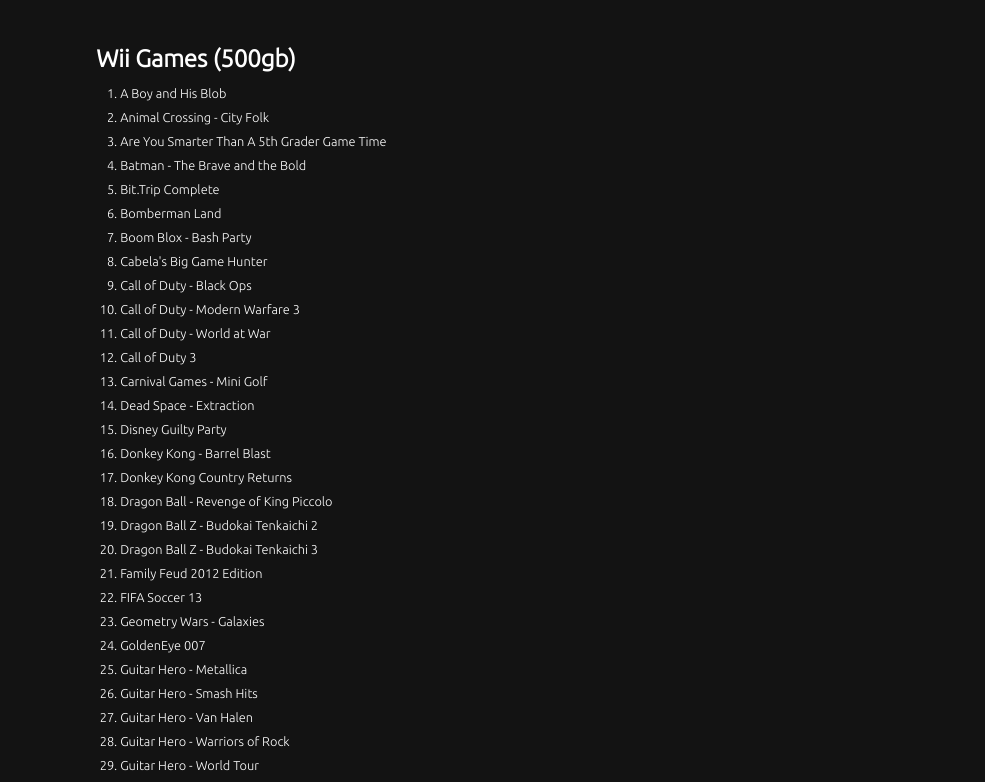
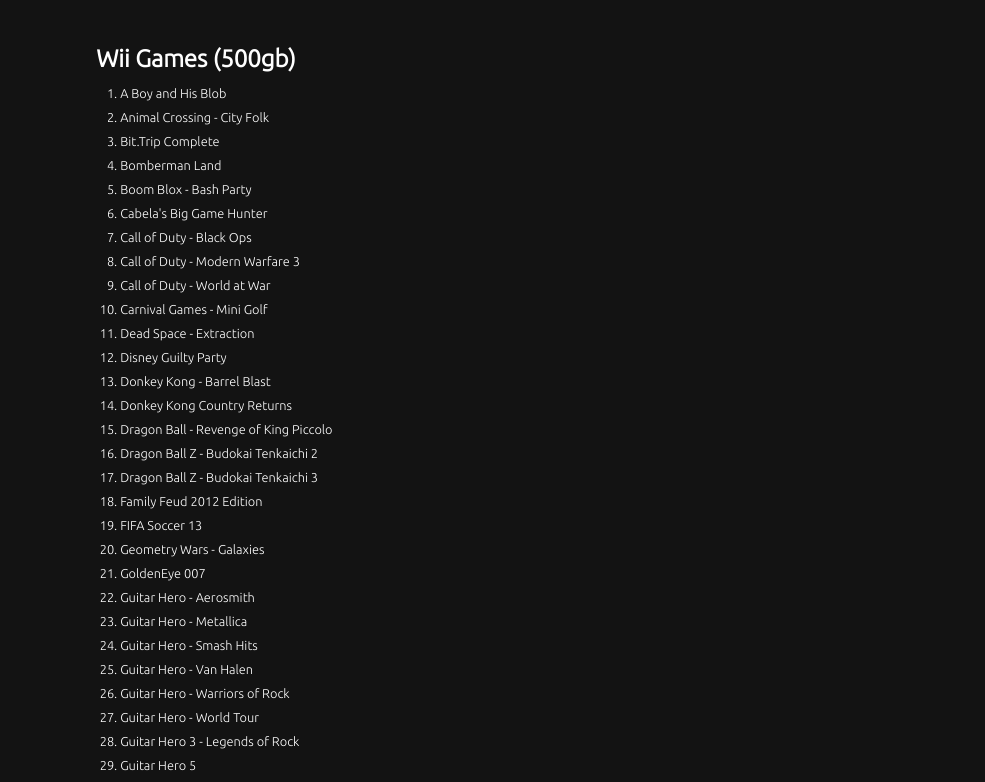
Before and after one commit to gamenames/guides, a plain HTML site: page game_lists/wii games (large).html in a window 1280 px wide. Shown: the part 165-947 px from the top of the page, without its empty margins (147-1132 px from the left). Drawn offline with Linux system fonts and the light colour scheme.

Commit message:
Update wii games (large).html

```diff
--- a/game_lists/wii games (large).html
+++ b/game_lists/wii games (large).html
@@ -27,8 +27,6 @@
         <ol>
             <li>A Boy and His Blob</li>
             <li>Animal Crossing - City Folk</li>
-            <li>Are You Smarter Than A 5th Grader Game Time</li>
-            <li>Batman - The Brave and the Bold</li>
             <li>Bit.Trip Complete</li>
             <li>Bomberman Land</li>
             <li>Boom Blox - Bash Party</li>
@@ -36,7 +34,6 @@
             <li>Call of Duty - Black Ops</li>
             <li>Call of Duty - Modern Warfare 3</li>
             <li>Call of Duty - World at War</li>
-            <li>Call of Duty 3</li>
             <li>Carnival Games - Mini Golf</li>
             <li>Dead Space - Extraction</li>
             <li>Disney Guilty Party</li>
@@ -49,11 +46,13 @@
             <li>FIFA Soccer 13</li>
             <li>Geometry Wars - Galaxies</li>
             <li>GoldenEye 007</li>
+            <li>Guitar Hero - Aerosmith</li>
             <li>Guitar Hero - Metallica</li>
             <li>Guitar Hero - Smash Hits</li>
             <li>Guitar Hero - Van Halen</li>
             <li>Guitar Hero - Warriors of Rock</li>
             <li>Guitar Hero - World Tour</li>
+            <li>Guitar Hero 3 - Legends of Rock</li>
             <li>Guitar Hero 5</li>
             <li>Harry Potter and the Deathly Hallows, Part 1</li>
             <li>Harry Potter and the Deathly Hallows, Part 2</li>
```
